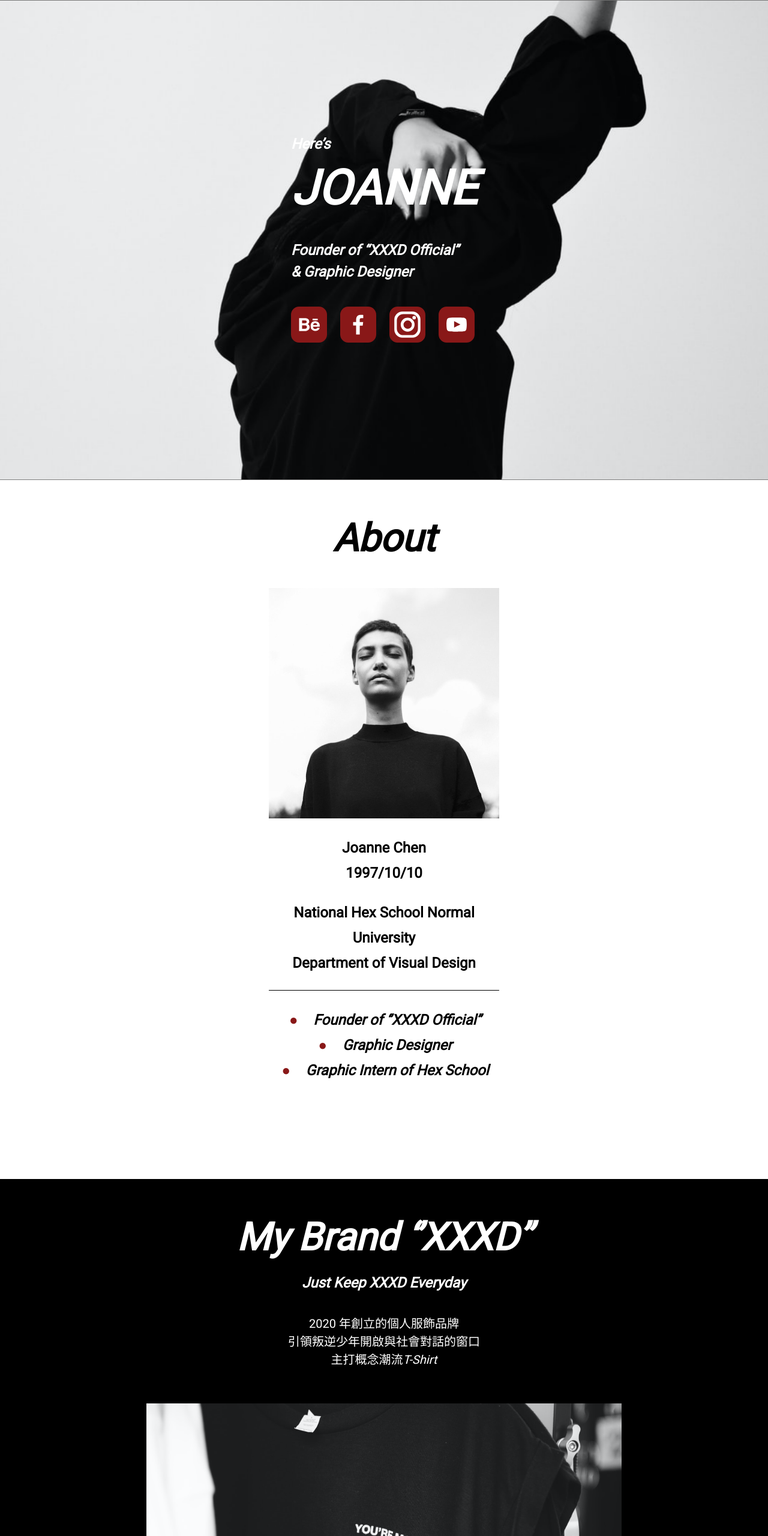
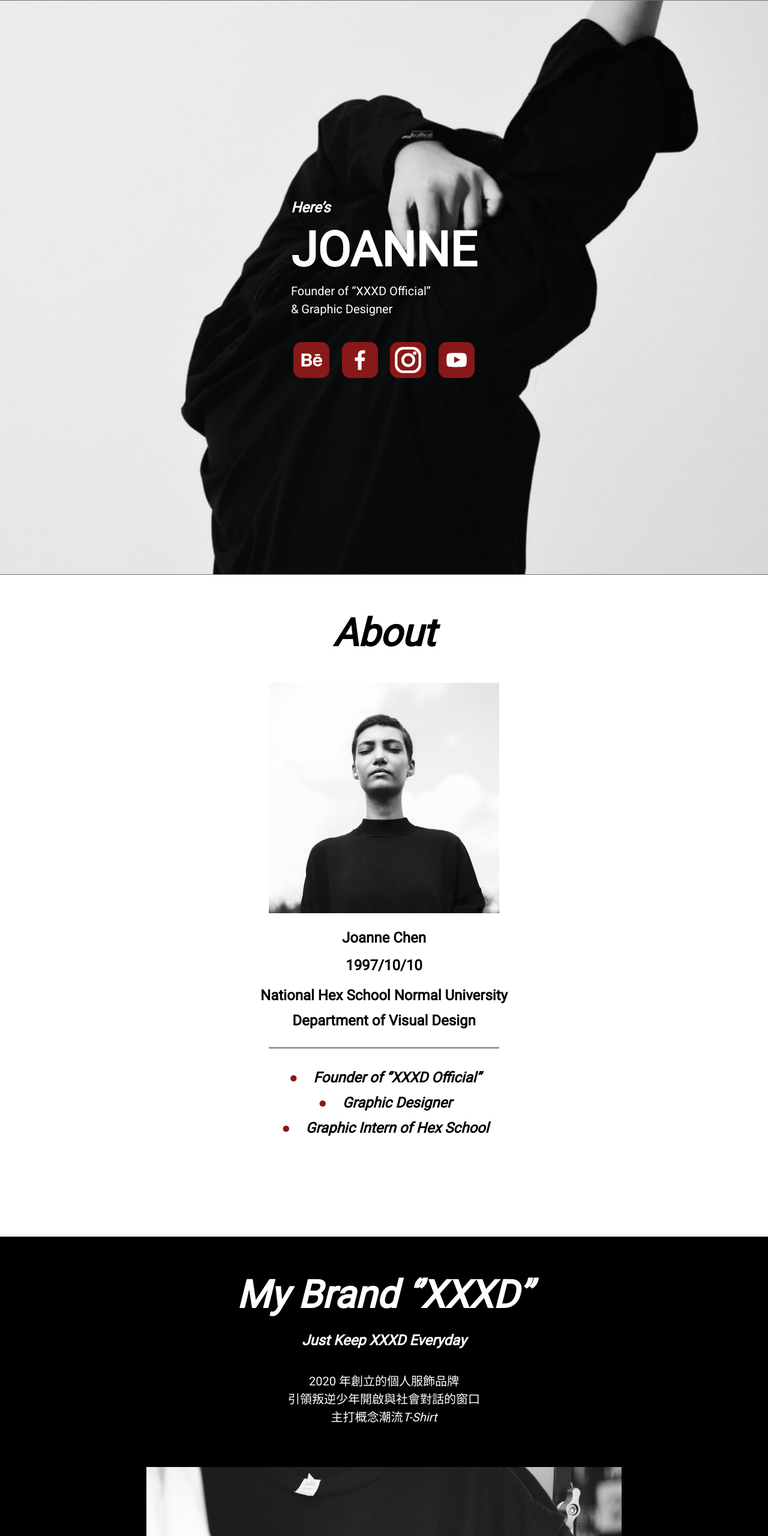
Before and after one commit to a733181/2021-week2, a website: page app/index.html in a window 1280 px wide. Shown: the top 2560 px of the page at 60% size. Drawn offline with nearby package versions, Linux system fonts and the light colour scheme; files that its build step writes are made by us from their sources; files whose address does not match are found by name.

Commit message:
second commit

```diff
--- a/app/assets/style/_customized.scss
+++ b/app/assets/style/_customized.scss
@@ -1,6 +1,6 @@
 @import url("https://fonts.googleapis.com/css?family=Roboto");
 
-body{
+body {
     font-family: "Roboto", "sans-serif";
     line-height: 1.5;
     font-size: 20px;
@@ -8,121 +8,155 @@ body{
 
 //margin 4*N
 //margin top
-.mt-14{
-    margin-top: 56px;
+$spacer: 4px;
+.mt {
+    &-14 {
+        margin-top: $spacer * 14;
+    }
 }
 //margin bottom
-.mb-0{
+.mb {
+    &-0 {
         margin-bottom: 0;
     }
-.mb-1{
-    margin-bottom: 4px;
+    &-1 {
+        margin-bottom: $spacer * 1;
     }
-.mb-3{
-    margin-bottom: 12px;
+    &-2 {
+        margin-bottom: $spacer * 2;
     }
-.mb-4{
-    margin-bottom: 16px;
+    &-3 {
+        margin-bottom: $spacer * 3;
     }
-.mb-5{
-    margin-bottom: 20px;
+    &-4 {
+        margin-bottom: $spacer * 4;
     }
-.mb-8{
-    margin-bottom: 32px;
+    &-5 {
+        margin-bottom: $spacer * 5;
     }
-.mb-10{
-    margin-bottom: 40px;
+    &-8 {
+        margin-bottom: $spacer * 8;
     }
-.mb-12{
-    margin-bottom: 48px;
+    &-10 {
+        margin-bottom: $spacer * 10;
     }
-.mb-14{
-    margin-bottom: 56px;
+    &-12 {
+        margin-bottom: $spacer * 12;
     }
-.mb-17{
-    margin-bottom: 58px;
+    &-14 {
+        margin-bottom: $spacer * 14;
     }
-.mb-36{
-    margin-bottom: 144px;
+    &-17 {
+        margin-bottom: $spacer * 17;
     }
-.mb-40{
-    margin-bottom: 160px;
+    &-36 {
+        margin-bottom: $spacer * 36;
     }
+    &-40 {
+        margin-bottom: $spacer * 40;
+    }
+}
+
 //margin-right 4*N
-.mr-4{
-    margin-right: 16px;
+.mr {
+    &-4 {
+        margin-right: $spacer * 4;
     }
-.mr-6{
-    margin-right: 24px;
+    &-6 {
+        margin-right: $spacer * 6;
+    }
 }
 //padding 4*n
-.pt-14{
-    padding-top: 56px;
+.pt {
+    &-14 {
+        padding-top: $spacer * 14;
     }
-.pt-16{
-    padding-top: 64px;
+    &-16 {
+        padding-top: $spacer * 16;
     }
-.pm-16{
-    padding-bottom: 64px;
 }
-.pm-40{
-    padding-bottom: 160px;
+.pm {
+    &-16 {
+        padding-bottom: $spacer * 16;
+    }
+    &-40 {
+        padding-bottom: $spacer * 40;
+    }
 }
 //font
-.fontSizeL{
+.font {
+    &Size {
+        &S {
+            font-size: 24px;
+        }
+        &M {
+            font-size: 64px;
+        }
+        &L {
             font-size: 80px;
         }
-.fontSizeM{
-    font-size: 64px;
     }
-.fontSizeS{
-    font-size: 24px;
-}
-.fontStyleItalic{
+    &StyleItalic {
         font-style: italic;
     }
+}
 //line-height
-.lineHeightL{
+.lineHeight {
+    &S {
+        line-height: 42px;
+    }
+    &M {
+        line-height: 84px;
+    }
+    &L {
         line-height: 106px;
     }
-.lineHeightM{
-    line-height: 84px;
-}
-.lineHeightS{
-    line-height: 42px;
 }
 //font-weight
-.fontWeightB{
+.fontWeight {
+    &B {
         font-weight: bold;
     }
-.fontWeight900{
+    &900 {
         font-weight: 900;
+    }
 }
 
 //display
-.d-flex{
+.d {
+    &-flex {
         display: flex;
     }
-.flexWrap{
+    &-block {
+        display: block;
+    }
+}
+.f {
+    &-dc {
+        flex-direction: column;
+    }
+    &lexWrap {
         flex-wrap: wrap;
     }
-.f-jcsb{
+    &-jcsb {
         justify-content: space-between;
     }
-.f-jcc{
+    &-jcc {
         justify-content: center;
     }
-.f-aic{
+    &-aic {
         align-items: center;
     }
-//color
-.firstcolor{
-    color:white;
 }
-.firstBackground{
-    background:black;
-}
+
 //center
-.textAlignCenter{
+.textAlignCenter {
     text-align: center;
 }
+/*color*/
+.color-primary {
+    color: #fff;
+}
+.color-bg {
+    background: black;
+}
--- a/app/assets/style/_page.scss
+++ b/app/assets/style/_page.scss
@@ -1,38 +1,38 @@
-.header{
-        height:calc(100vh);
-        background: url('../images/banner.png') no-repeat center center/cover;
+.header {
+        height: 958px;
+        background: url("../images/banner.png") no-repeat center center/cover;
 }
-.about{
-        &--hr{
+.about {
+        &--hr {
                 width: 384px;
-                margin: 24px auto 28px auto;
-                border-bottom:1px solid #000;
+                margin: 0 auto 28px auto;
+                border-bottom: 1px solid #000;
                 padding-bottom: 24px;
         }
-        &--iconCircle{
-                &::before{
-                        content:'●';
+        &--iconCircle {
+                &::before {
+                        content: "●";
                         width: 22px;
-                        color:#891818;
+                        color: #891818;
                         margin-right: 16px;
                         display: inline-block;
-                        font-style:normal;
+                        font-style: normal;
                 }
-                p{
+                p {
                         display: inline-block;
                 }
         }
 }
-.portfolio{
+.portfolio {
         width: 1200px;
         margin-left: auto;
         margin-right: auto;
 }
-.footer{
-        a{
-                text-decoration:none;
-                &:hover{
-                        color:yellow;
+.footer {
+        a {
+                text-decoration: none;
+                &:hover {
+                        color: yellow;
                 }
         }
 }
--- a/app/assets/style/_reset.scss
+++ b/app/assets/style/_reset.scss
@@ -3,19 +3,87 @@
    License: none (public domain)
 */
 
-html, body, div, span, applet, object, iframe,
-h1, h2, h3, h4, h5, h6, p, blockquote, pre,
-a, abbr, acronym, address, big, cite, code,
-del, dfn, em, img, ins, kbd, q, s, samp,
-small, strike, strong, sub, sup, tt, var,
-b, u, i, center,
-dl, dt, dd, ol, ul, li,
-fieldset, form, label, legend,
-table, caption, tbody, tfoot, thead, tr, th, td,
-article, aside, canvas, details, embed,
-figure, figcaption, footer, header, hgroup,
-menu, nav, output, ruby, section, summary,
-time, mark, audio, video {
+html,
+body,
+div,
+span,
+applet,
+object,
+iframe,
+h1,
+h2,
+h3,
+h4,
+h5,
+h6,
+p,
+blockquote,
+pre,
+a,
+abbr,
+acronym,
+address,
+big,
+cite,
+code,
+del,
+dfn,
+em,
+img,
+ins,
+kbd,
+q,
+s,
+samp,
+small,
+strike,
+strong,
+sub,
+sup,
+tt,
+var,
+b,
+u,
+i,
+center,
+dl,
+dt,
+dd,
+ol,
+ul,
+li,
+fieldset,
+form,
+label,
+legend,
+table,
+caption,
+tbody,
+tfoot,
+thead,
+tr,
+th,
+td,
+article,
+aside,
+canvas,
+details,
+embed,
+figure,
+figcaption,
+footer,
+header,
+hgroup,
+menu,
+nav,
+output,
+ruby,
+section,
+summary,
+time,
+mark,
+audio,
+video {
 	margin: 0;
 	padding: 0;
 	border: 0;
@@ -24,28 +92,46 @@ time, mark, audio, video {
 	vertical-align: baseline;
 }
 /* HTML5 display-role reset for older browsers */
-article, aside, details, figcaption, figure,
-footer, header, hgroup, menu, nav, section {
+article,
+aside,
+details,
+figcaption,
+figure,
+footer,
+header,
+hgroup,
+menu,
+nav,
+section {
 	display: block;
 }
 body {
 	line-height: 1;
 }
-ol, ul {
+ol,
+ul {
 	list-style: none;
 }
-blockquote, q {
+blockquote,
+q {
 	quotes: none;
 }
-blockquote:before, blockquote:after,
-q:before, q:after {
-	content: '';
+blockquote:before,
+blockquote:after,
+q:before,
+q:after {
+	content: "";
 	content: none;
 }
 table {
 	border-collapse: collapse;
 	border-spacing: 0;
 }
-*,*::before,*::after{
-    box-sizing: border-box;
-  }
+*,
+*::before,
+*::after {
+	box-sizing: border-box;
+}
+img {
+	vertical-align: middle;
+}
--- a/app/index.html
+++ b/app/index.html
@@ -10,17 +10,15 @@
 </head>
 
 <body>
-    <div class="header d-flex firstcolor f-jcc f-aic mb-14">
-        <ul class="fontSizeS fontWeightB fontStyleItalic">
-            <li>
-                <p class="lineHeightS">Here’s</p>
-            </li>
-            <li class="mb-8">
-                <h1 class="fontSizeL lineHeightL fontWeight900">JOANNE</h1>
-            </li>
-            <li>
-                <p class="mb-10">Founder of “XXXD Official’’<br>& Graphic Designer</p>
-            </li>
+    <div class="d-flex f-jcc f-aic header color-primary mb-14 f-dc">
+        <div>
+            <h1>
+                <span class="fontSizeS fontWeightB fontStyleItalic d-block">Here’s</span>
+                <span class="fontSizeL lineHeightL fontWeight900">JOANNE</span>
+            </h1>
+            <p class="mb-10">Founder of “XXXD Official’’<br>& Graphic Designer</p>
+        </div>
+        <ul class="d-flex f-jcc f-aic">
             <li>
                 <img src="assets/images/behance.svg" alt="be" class="mr-4">
                 <img src="assets/images/facebook.svg" alt="facebook" class="mr-4">
@@ -33,9 +31,10 @@
         <h2 class="fontSizeM lineHeightM fontWeightB fontStyleItalic mb-10">About</h2>
         <img src="assets/images/photo.png" alt="Joanne_Chen_photo" class="mb-5">
         <ul class="fontWeightB fontSizeS lineHeightS">
-            <li>Joanne Chen</li>
-            <li>1997/10/10</li>
-            <li class="about--hr">National Hex School Normal University<br>Department of Visual Design</li>
+            <li class="mb-1">Joanne Chen</li>
+            <li class="mb-2">1997/10/10</li>
+            <li>National Hex School Normal University<br>Department of Visual Design</li>
+            <div class="about--hr"></div>
         </ul>
         <ul class="fontSizeS lineHeightS fontStyleItalic fontWeightB">
             <li class="about--iconCircle">
@@ -49,18 +48,11 @@
             </li>
         </ul>
     </div>
-    <div class="brand firstcolor textAlignCenter firstBackground pm-40 mb-14">
+    <div class="brand color-primary textAlignCenter color-bg pm-40 mb-14">
+        <h2 class="pt-14 fontSizeM lineHeightM fontStyleItalic fontWeightB mb-3">My Brand ‘’XXXD’’</h2>
+        <p class="mb-8 fontSizeS lineHeightS fontWeightB fontStyleItalic">Just Keep XXXD Everyday</p>
+        <p class="mb-17">2020 年創立的個人服飾品牌<br>引領叛逆少年開啟與社會對話的窗口<br>主打概念潮流<span class="fontStyleItalic">T-Shirt</span></p>
         <ul>
-            <li>
-                <h2 class="pt-14 fontSizeM lineHeightM fontStyleItalic fontWeightB mb-3">My Brand ‘’XXXD’’</h2>
-            </li>
-            <li>
-                <p class="mb-8 fontSizeS lineHeightS fontWeightB fontStyleItalic">Just Keep XXXD Everyday</p>
-            </li>
-            <li>
-                <p class="mb-17">2020 年創立的個人服飾品牌<br>引領叛逆少年開啟與社會對話的窗口<br>主打概念潮流<span
-                        class="fontStyleItalic">T-Shirt</span></p>
-            </li>
             <li><img src="assets/images/brand_img1.png" alt="brand" class="mb-10"></li>
             <li>
                 <div>
@@ -111,18 +103,18 @@
             </li>
         </ul>
     </div>
-    <div class="footer textAlignCenter firstcolor firstBackground pm-16">
-        <h2 class="pt-16 fontSizeM lineHeightM mb-4 fontStyleItalic fontWeightB">
+    <div class="footer textAlignCenter color-primary color-bg pm-16 fontStyleItalic fontSizeS">
+        <h2 class="pt-16 fontSizeM lineHeightM mb-4 fontWeightB">
             Contact
         </h2>
         <ul>
             <li class="mb-4">
-                <a href="mailto:xxxd@hexschool.com" class="firstcolor fontStyleItalic">
+                <a href="mailto:xxxd@hexschool.com" class="color-primary">
                     Mail：xxxd@hexschool.com
                 </a>
             </li>
             <li>
-                <a href="tel: 0910123456" class="firstcolor fontStyleItalic">
+                <a href="tel: 0910123456" class="color-primary">
                     Phone Number：0910123456
                 </a>
             </li>
```
Lines whose indentation alone changed are shown as unchanged.
